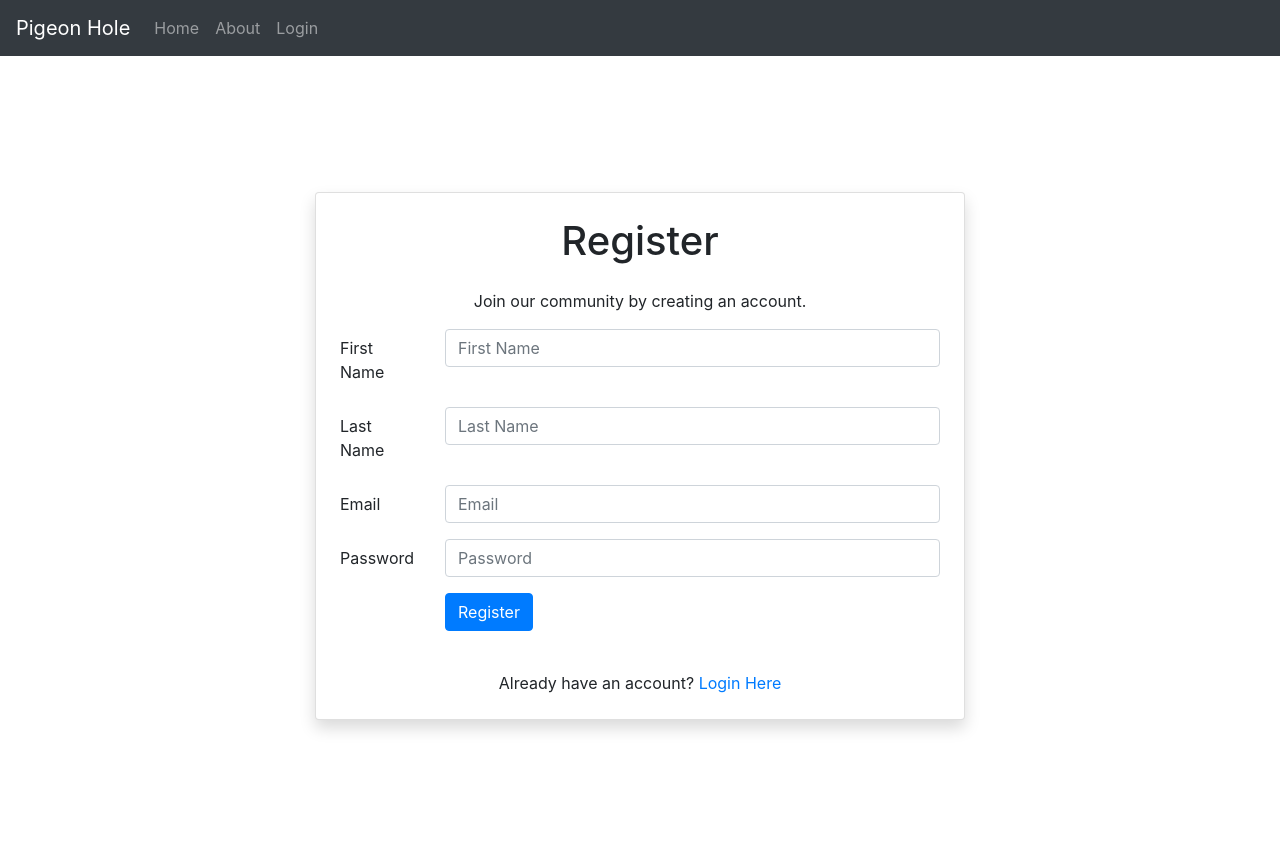
After one commit to AoWangPhilly/pigeon-hole, a Flask app: page /auth/register in a window 1280 px wide. The commit adds this page. Run offline with Flask 3, Linux system fonts and the light colour scheme; some libraries are stand-ins or nearby versions.

Commit message:
start registering users

```diff
--- a/api/auth_bp.py
+++ b/api/auth_bp.py
@@ -6,3 +6,7 @@ auth_bp = Blueprint("auth", __name__)
 @auth_bp.route("/login")
 def login():
     return render_template("login.html")
+
+@auth_bp.route("/register")
+def register():
+    return render_template("register.html")
--- a/app.py
+++ b/app.py
@@ -1,13 +1,23 @@
-# app.py
-from flask import Flask
+import os
+
+from flask import Flask, session
+
 from api.home_bp import home_bp
 from api.about_bp import about_bp
 from api.auth_bp import auth_bp
-from database import init_db
+from models import db, User
 
 app = Flask(__name__)
 
-init_db()
+app.secret_key = os.environ.get("SECRET_KEY")
+app.config["SQLALCHEMY_DATABASE_URI"] = "sqlite:///pigeon-hole.db"
+
+app.app_context().push()
+
+db.init_app(app)
+db.create_all()
+
+
 app.register_blueprint(home_bp, url_prefix="/")
 app.register_blueprint(about_bp, url_prefix="/about")
 app.register_blueprint(auth_bp, url_prefix="/auth")
--- a/templates/base.html
+++ b/templates/base.html
@@ -1,4 +1,4 @@
-<!DOCTYPE html>
+<!doctype html>
 <html lang="en">
     <head>
         <meta charset="UTF-8" />
@@ -24,44 +24,59 @@
             >
                 <span class="navbar-toggler-icon"></span>
             </button>
-      <div class="collapse navbar-collapse" id="navbarNav">
+            <div class="navbar-collapse collapse" id="navbarNav">
                 {% if logged_in == True %}
                 <ul class="navbar-nav auto">
-          <li class="nav-item{% if active == 'Home' %} active{% endif %}">
+                    <li
+                        class="nav-item{% if active == 'Home' %} active{% endif %}"
+                    >
                         <a class="nav-link" href="/"
                             >Home <span class="sr-only">(current)</span></a
                         >
                     </li>
-          <li class="nav-item{% if active == 'About' %} active{% endif %}">
+                    <li
+                        class="nav-item{% if active == 'About' %} active{% endif %}"
+                    >
                         <a class="nav-link" href="/about">About</a>
                     </li>
 
-          <li class="nav-item{% if active == 'Sign Out' %} active{% endif %}">
+                    <li
+                        class="nav-item{% if active == 'Sign Out' %} active{% endif %}"
+                    >
                         <a class="nav-link" href="/auth/signout">Sign Out</a>
                     </li>
                     <!-- Add more navigation items as needed -->
                 </ul>
                 {% else %}
                 <ul class="navbar-nav auto">
-          <li class="nav-item{% if active == 'Home' %} active{% endif %}">
+                    <li
+                        class="nav-item{% if active == 'Home' %} active{% endif %}"
+                    >
                         <a class="nav-link" href="/"
                             >Home <span class="sr-only">(current)</span></a
                         >
                     </li>
-          <li class="nav-item{% if active == 'About' %} active{% endif %}">
+                    <li
+                        class="nav-item{% if active == 'About' %} active{% endif %}"
+                    >
                         <a class="nav-link" href="/about">About</a>
                     </li>
 
-          <li class="nav-item{% if active == 'Login' %} active{% endif %}">
+                    <li
+                        class="nav-item{% if active == 'Login' %} active{% endif %}"
+                    >
                         <a class="nav-link" href="/auth/login">Login</a>
                     </li>
+
                     <!-- Add more navigation items as needed -->
                 </ul>
                 {% endif %}
             </div>
         </nav>
         <main>
-      <div class="container content">{% block content %}{% endblock %}</div>
+            <div class="content container">
+                {% block content %}{% endblock %}
+            </div>
         </main>
         <!-- Bootstrap JS (Popper.js and Bootstrap JS) -->
         <script src="https://code.jquery.com/jquery-3.5.1.slim.min.js"></script>
--- a/templates/home.html
+++ b/templates/home.html
@@ -1,12 +1,14 @@
 {% extends 'base.html' %} {% set active = "Home" %} {% block content %}
-<div class="text-center mt-5">
+<div class="mt-5 text-center">
     <h1 class="display-1 mb-4">Pigeon Hole</h1>
     <h3 class="font-weight-light text-muted mb-5">
         Streamlined Racing Pigeon Management with Detailed Pedigrees and
         Achievements
     </h3>
 
-  <div class="d-flex justify-content-between align-items-center flex-wrap mt-5">
+    <div
+        class="d-flex justify-content-between align-items-center mt-5 flex-wrap"
+    >
         <img
             src="static/img/home-pigeon1.jpg"
             alt="Image 1"
--- /dev/null
+++ b/templates/register.html
@@ -0,0 +1,73 @@
+{% extends 'base.html' %} {% set active = "Register" %} {% block content %}
+<section class="vh-100 d-flex justify-content-center align-items-center">
+    <div class="card p-4 shadow" style="width: 100%; max-width: 650px">
+        <h1 class="card-title mb-4 text-center">Register</h1>
+        <p class="text-center">Join our community by creating an account.</p>
+        <form>
+            <div class="row mb-3">
+                <label for="inputFirstName" class="col-sm-2 col-form-label"
+                    >First Name</label
+                >
+                <div class="col-sm-10">
+                    <input
+                        type="text"
+                        class="form-control"
+                        id="inputFirstName"
+                        placeholder="First Name"
+                    />
+                </div>
+            </div>
+            <div class="row mb-3">
+                <label for="inputLastName" class="col-sm-2 col-form-label"
+                    >Last Name</label
+                >
+                <div class="col-sm-10">
+                    <input
+                        type="text"
+                        class="form-control"
+                        id="inputLastName"
+                        placeholder="Last Name"
+                    />
+                </div>
+            </div>
+            <div class="row mb-3">
+                <label for="inputEmail4" class="col-sm-2 col-form-label"
+                    >Email</label
+                >
+                <div class="col-sm-10">
+                    <input
+                        type="email"
+                        class="form-control"
+                        id="inputEmail4"
+                        placeholder="Email"
+                    />
+                </div>
+            </div>
+            <div class="row mb-3">
+                <label for="inputPassword4" class="col-sm-2 col-form-label"
+                    >Password</label
+                >
+                <div class="col-sm-10">
+                    <input
+                        type="password"
+                        class="form-control"
+                        id="inputPassword4"
+                        placeholder="Password"
+                    />
+                </div>
+            </div>
+            <div class="row mb-3">
+                <div class="col-sm-10 offset-sm-2">
+                    <button type="submit" class="btn btn-primary">
+                        Register
+                    </button>
+                </div>
+            </div>
+        </form>
+        <div class="mt-4 text-center">
+            Already have an account?
+            <a href="/auth/login" class="link-primary">Login Here</a>
+        </div>
+    </div>
+</section>
+{% endblock %}
```
Also changed, not shown: models.py (+10 -12 lines), templates/about.html (+20 -16 lines), templates/login.html (+46 -2 lines), instance/pigeon-hole.db (added). Lines whose indentation alone changed are shown as unchanged.
